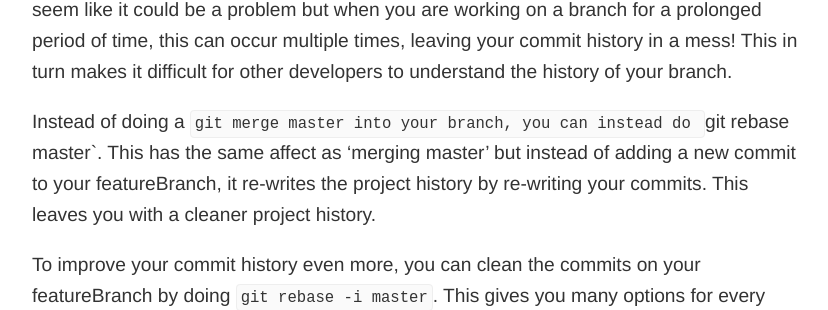
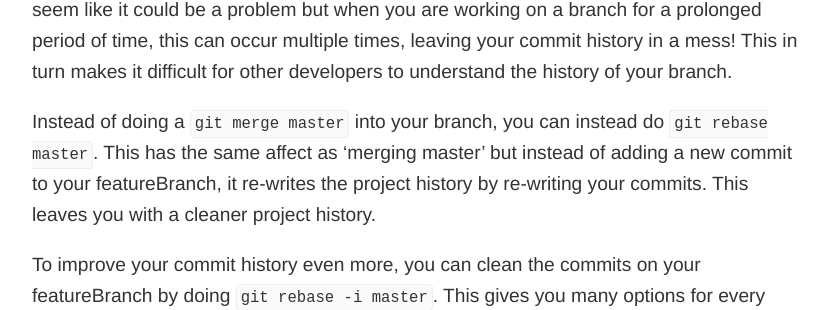
Before and after one commit to holidayextras/holidayextras.github.com, a Jekyll site: the page built from _posts/2015-10-22-clever-git.md, in a window 1280 px wide and 900 px high, scrolled down 1341 px. Shown: the part 149-459 px from the top of the window, without its empty margins (224-1052 px from the left). Built offline with Jekyll 4.4.1, drawn with Linux system fonts in a browser that asks for light colours; nearby versions of some CDN libraries; comment, search, counter and statistics services are not loaded.

Commit message:
Adding missing backtick

```diff
--- a/_posts/2015-10-22-clever-git.md
+++ b/_posts/2015-10-22-clever-git.md
@@ -27,7 +27,7 @@ This would then go to peer review before being merged to master. However, when m
 
 The obvious way that most people use to get around this problem is with a `git merge`. This updates your featureBranch with the latest master branch. However, every time you merge master, you will add a new commit to your branch history. Doing this once may not seem like it could be a problem but when you are working on a branch for a prolonged period of time, this can occur multiple times, leaving your commit history in a mess! This in turn makes it difficult for other developers to understand the history of your branch.
 
-Instead of doing a `git merge master into your branch, you can instead do `git rebase master`. This has the same affect as 'merging master' but instead of adding a new commit to your featureBranch, it re-writes the project history by re-writing your commits. This leaves you with a cleaner project history.
+Instead of doing a `git merge master` into your branch, you can instead do `git rebase master`. This has the same affect as 'merging master' but instead of adding a new commit to your featureBranch, it re-writes the project history by re-writing your commits. This leaves you with a cleaner project history.
 
 To improve your commit history even more, you can clean the commits on your featureBranch by doing `git rebase -i master`. This gives you many options for every commit you have made on your featureBranch. It lets you squash commits together and reword your commit messages. This can be used to group specific changes into individual commits and squash small commits into other commits, keeping your branch history concise.
 
```
